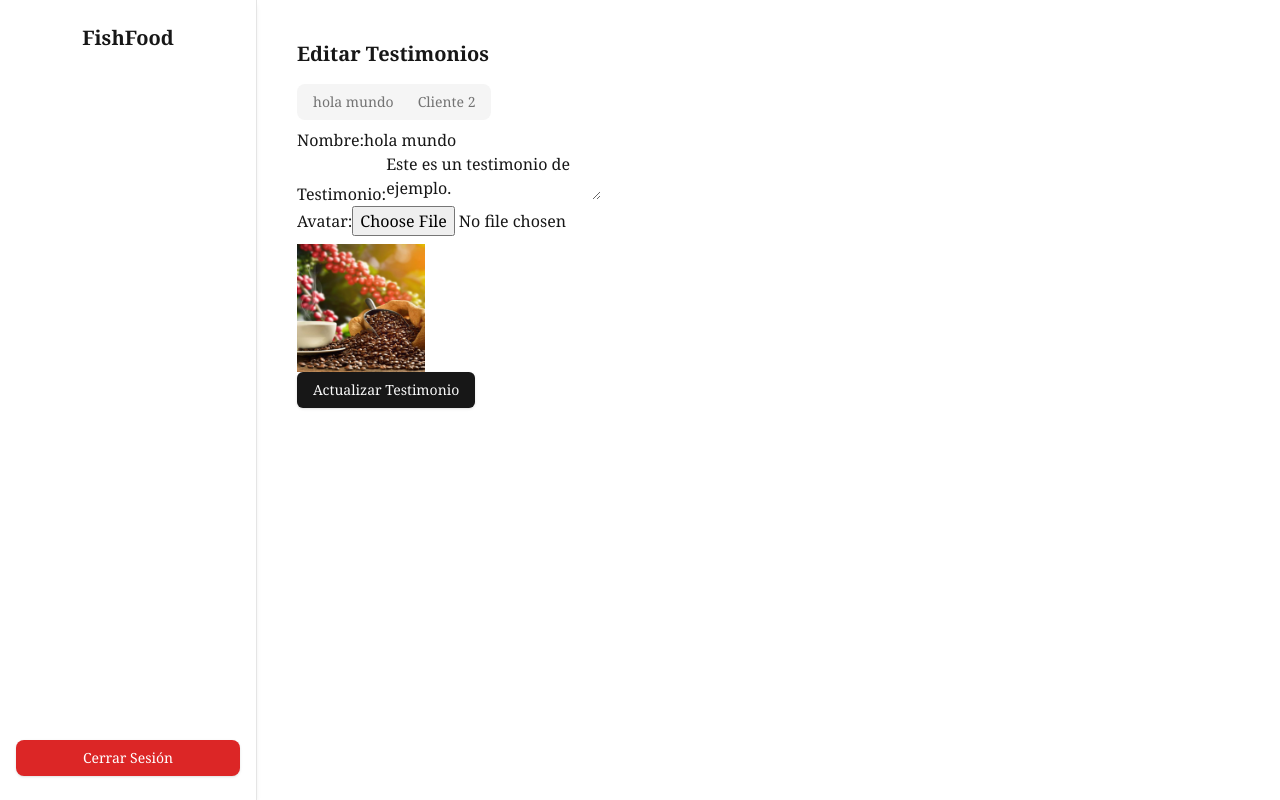
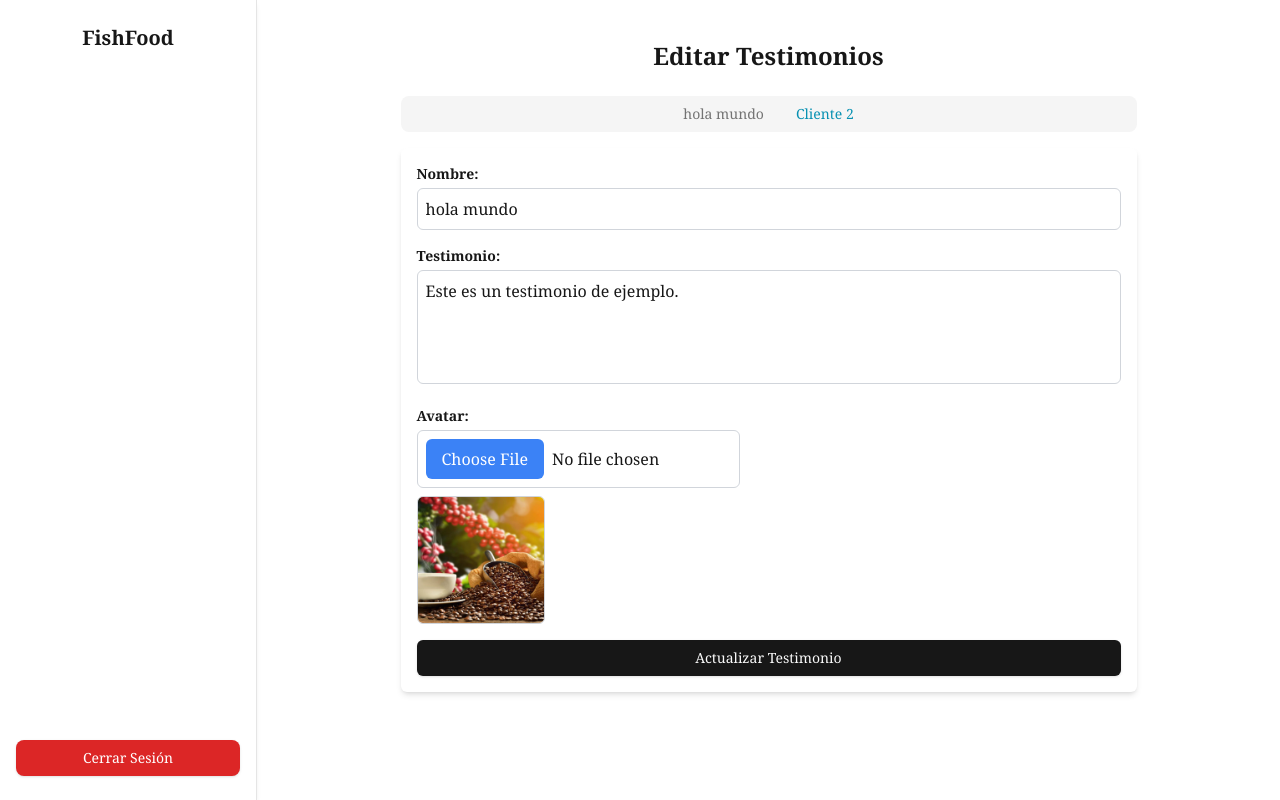
Before and after one commit to BrandonVizcarraSarmiento/editar-web, a Next.js app: page /dashboard/testimonios in a window 1280 px wide. Both pictures are taken after a click on the tab "hola mundo". Built offline with nearby package versions, Linux system fonts and the light colour scheme.

Commit message:
sieño de testimonios

```diff
--- a/app/(routes)/(dashboard)/dashboard/testimonios/page.tsx
+++ b/app/(routes)/(dashboard)/dashboard/testimonios/page.tsx
@@ -29,11 +29,7 @@ const EditTestimonio = () => {
           setSelectedTestimonio(data[0]);
         }
       } catch (error) {
-        if (error instanceof Error) {
-          setError(error.message);
-        } else {
-          setError("Error desconocido al cargar los testimonios");
-        }
+        setError(error instanceof Error ? error.message : "Error desconocido al cargar los testimonios");
         console.error("Fetch error:", error);
       }
     };
@@ -58,11 +54,7 @@ const EditTestimonio = () => {
           throw new Error("Error al actualizar el testimonio");
         }
       } catch (error) {
-        if (error instanceof Error) {
-          alert(error.message);
-        } else {
-          alert("Error desconocido al actualizar el testimonio");
-        }
+        alert(error instanceof Error ? error.message : "Error desconocido al actualizar el testimonio");
         console.error("Submit error:", error);
       }
     }
@@ -89,29 +81,26 @@ const EditTestimonio = () => {
           throw new Error("Error al subir la imagen");
         }
       } catch (error) {
-        if (error instanceof Error) {
-          alert(error.message);
-        } else {
-          alert("Error desconocido al subir la imagen");
-        }
+        alert(error instanceof Error ? error.message : "Error desconocido al subir la imagen");
         console.error("Upload error:", error);
       }
     }
   };
 
   if (error) {
-    return <div>{error}</div>;
+    return <div className="text-red-500">{error}</div>;
   }
 
   return (
-    <div className="p-4">
-      <h2 className="text-xl font-bold mb-4">Editar Testimonios</h2>
-      <Tabs>
-        <TabsList>
+    <div className="p-4 max-w-3xl mx-auto">
+      <h2 className="text-2xl font-bold mb-6 text-center">Editar Testimonios</h2>
+      <Tabs className="space-y-4">
+        <TabsList className="flex space-x-2 overflow-x-auto whitespace-nowrap">
           {testimonios.map((testimonio) => (
             <TabsTrigger
               key={testimonio.id}
               value={`testimonio-${testimonio.id}`}
+              className="text-cyan-600"
               onClick={() => setSelectedTestimonio(testimonio)}
             >
               {testimonio.nombre}
@@ -119,38 +108,46 @@ const EditTestimonio = () => {
           ))}
         </TabsList>
         {selectedTestimonio && (
-          <TabsContent value={`testimonio-${selectedTestimonio.id}`}>
-            <div>
-              <label>Nombre:</label>
+          <TabsContent value={`testimonio-${selectedTestimonio.id}`} className="bg-white p-4 rounded-md shadow-md">
+            <div className="mb-4">
+              <label className="block text-sm font-semibold mb-1">Nombre:</label>
               <input
                 type="text"
                 value={selectedTestimonio.nombre}
                 onChange={(e) =>
                   setSelectedTestimonio({ ...selectedTestimonio, nombre: e.target.value })
                 }
+                className="w-full border border-gray-300 rounded-md p-2"
               />
             </div>
-            <div>
-              <label>Testimonio:</label>
+            <div className="mb-4">
+              <label className="block text-sm font-semibold mb-1">Testimonio:</label>
               <textarea
                 value={selectedTestimonio.testimonio}
                 onChange={(e) =>
                   setSelectedTestimonio({ ...selectedTestimonio, testimonio: e.target.value })
                 }
+                className="w-full border border-gray-300 rounded-md p-2 resize-none"
+                rows={4}
+                style={{ resize: "none" }}
               />
             </div>
-            <div>
-              <label>Avatar:</label>
-              <input type="file" onChange={handleImageUpload} />
+            <div className="mb-4">
+              <label className="block text-sm font-semibold mb-1">Avatar:</label>
+              <input
+                type="file"
+                onChange={handleImageUpload}
+                className="block border border-gray-300 rounded-md p-2 cursor-pointer file:mr-2 file:py-2 file:px-4 file:border-0 file:rounded-md file:bg-blue-500 file:text-white hover:file:bg-blue-600"
+              />
               {selectedTestimonio.avatar && (
                 <img
                   src={selectedTestimonio.avatar}
                   alt={selectedTestimonio.nombre}
-                  className="w-32 h-32 object-cover mt-2"
+                  className="w-32 h-32 object-cover mt-2 rounded-md border border-gray-300"
                 />
               )}
             </div>
-            <Button onClick={handleSubmit}>Actualizar Testimonio</Button>
+            <Button onClick={handleSubmit} className="w-full">Actualizar Testimonio</Button>
           </TabsContent>
         )}
       </Tabs>
```
